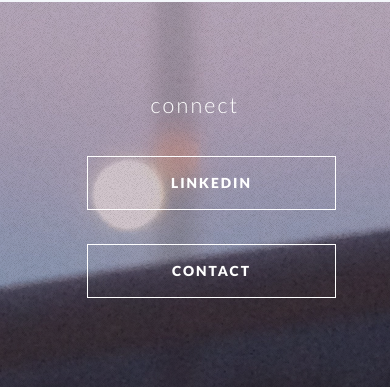
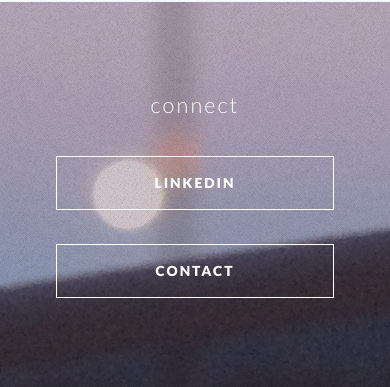
Before and after one commit to saragong/saragong.github.io, a Jekyll site: the page built from index.html, in a window 390 px wide. Shown: the part 2582-2969 px from the top of the page. Built offline with Jekyll 4.4.1, drawn with Linux system fonts in a browser that asks for light colours.

Commit message:
mobile friendly button positions

```diff
--- a/css/style.css
+++ b/css/style.css
@@ -907,7 +907,7 @@
 		background-repeat: no-repeat, no-repeat, repeat, no-repeat;
 		background-size: 25em, 25em, auto, cover;
 		color: white;
-		padding: 5em;
+		padding: 5em 0em;
 		text-align: center;
 	}
 
```
